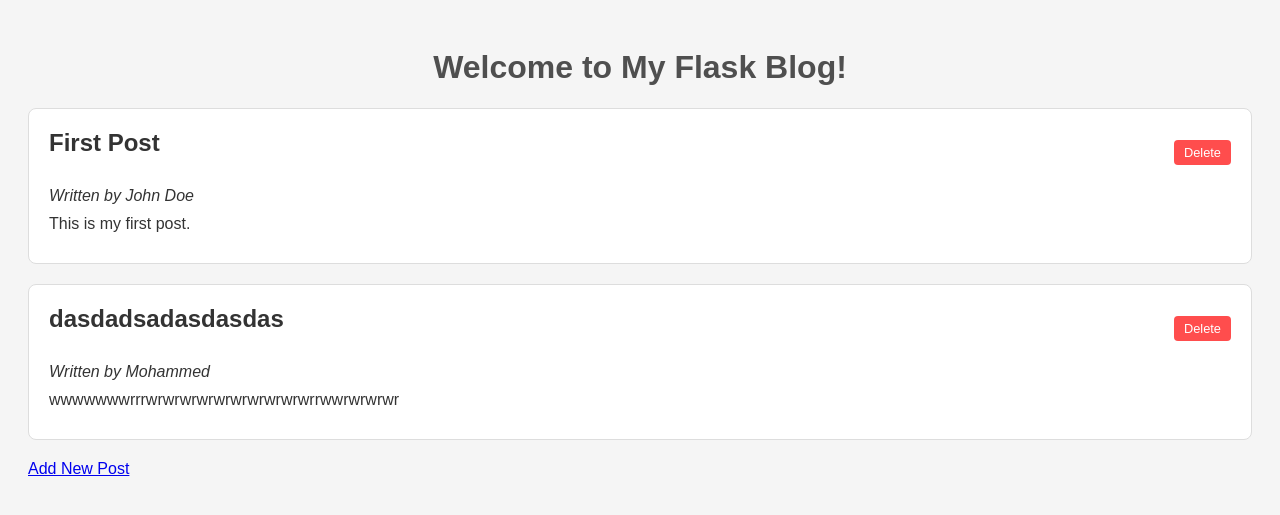
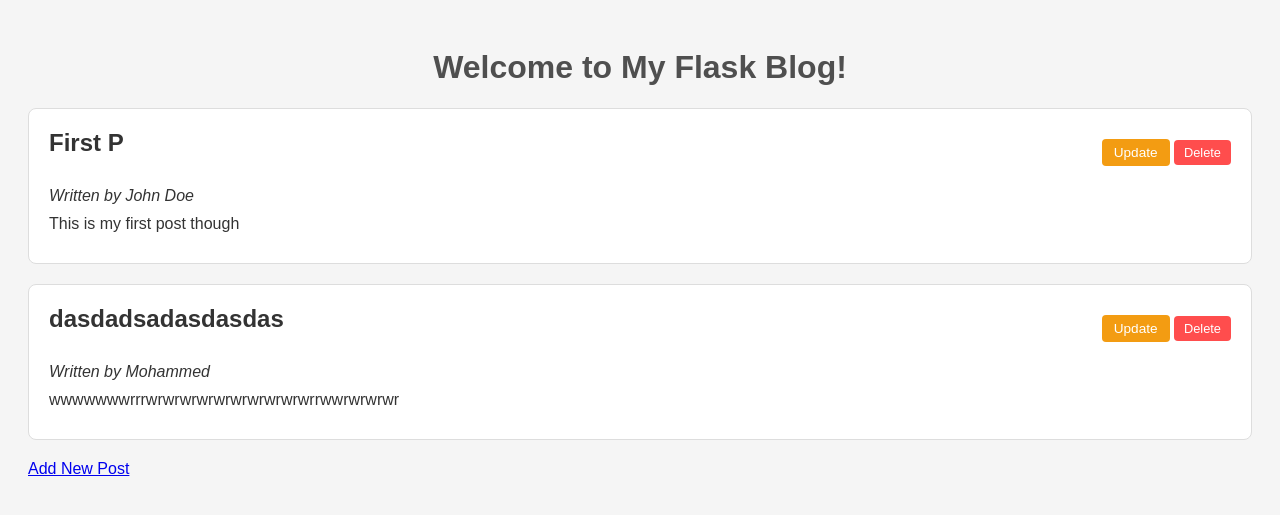
Before and after one commit to MohammedAttar002997/Masterblog, a Flask app: page / in a window 1280 px wide. Shown: the top 515 px of the page. Run offline with Flask 3, Linux system fonts and the light colour scheme.

Commit message:
added the update functionality

```diff
--- a/app.py
+++ b/app.py
@@ -50,5 +50,29 @@ def delete(post_id):
     # Find the blog post with the given id and remove it from the list
     # Redirect back to the home page
     return redirect(url_for('index'))
+
+
+@app.route('/update/<int:post_id>', methods=['GET', 'POST'])
+def update(post_id):
+    list_of_json_data = read_json_file('blog_post.json')
+    # Find the post with the matching ID
+    post_to_update = next((post for post in list_of_json_data if post['id'] == post_id), None)
+    if post_to_update is None:
+        # Post not found
+        return "Post not found", 404
+
+    if request.method == 'POST':
+        # Update the dictionary values with form data
+        post_to_update['author'] = request.form.get('author')
+        post_to_update['title'] = request.form.get('title')
+        post_to_update['content'] = request.form.get('content')
+
+        write_json_file('blog_post.json', list_of_json_data)
+        return redirect(url_for('index'))
+
+    # For GET, render a form pre-filled with the current post data
+    return render_template('update.html', post=post_to_update)
+
+
 if __name__ == '__main__':
     app.run(host="0.0.0.0", port=5000, debug=True)
--- a/blog_post.json
+++ b/blog_post.json
@@ -1 +1 @@
-[{"id": 1, "author": "John Doe", "title": "First Post", "content": "This is my first post."}, {"id": 4, "author": "Mohammed", "title": "dasdadsadasdasdas", "content": "wwwwwwwrrrwrwrwrwrwrwrwrwrwrwrrwwrwrwrwr"}]
+[{"id": 1, "author": "John Doe", "title": "First P", "content": "This is my first post though"}, {"id": 4, "author": "Mohammed", "title": "dasdadsadasdasdas", "content": "wwwwwwwrrrwrwrwrwrwrwrwrwrwrwrrwwrwrwrwr"}]
--- a/static/style.css
+++ b/static/style.css
@@ -47,7 +47,20 @@ h1 {
 .delete-btn:hover {
     background-color: #cc0000;
 }
+.update-btn {
+    background-color: #f39c12; /* Orange */
+    color: white;
+    text-decoration: none;
+    padding: 6px 12px;
+    border-radius: 4px;
+    font-size: 0.85rem;
+    font-weight: 500;
+    transition: background 0.3s;
+}
 
+.update-btn:hover {
+    background-color: #e67e22;
+}
 /* Optional: Adding some spacing to the post card */
 /*.post {*/
 /*    background: white;*/
--- a/templates/index.html
+++ b/templates/index.html
@@ -14,9 +14,14 @@
         <div class="post">
             <div class="post-header">
                 <h2>{{post["title"]}}</h2>
-                <form action="{{ url_for('delete', post_id=post['id']) }}"  onsubmit="return confirm('Are you sure you want to delete this post?');">
-                    <button type="submit" class="delete-btn">Delete</button>
-                </form>
+
+                <div class="post-actions">
+                    <a href="{{ url_for('update', post_id=post['id']) }}" class="update-btn">Update</a>
+
+                    <form action="{{ url_for('delete', post_id=post['id']) }}" method="POST" onsubmit="return confirm('Are you sure you want to delete this post?');" style="display:inline;">
+                        <button type="submit" class="delete-btn">Delete</button>
+                    </form>
+                </div>
             </div>
             <p><em>Written by {{post["author"]}}</em></p>
             <p>{{post["content"]}}</p>
```
Also changed, not shown: templates/update.html (added, +38 -0 lines).
